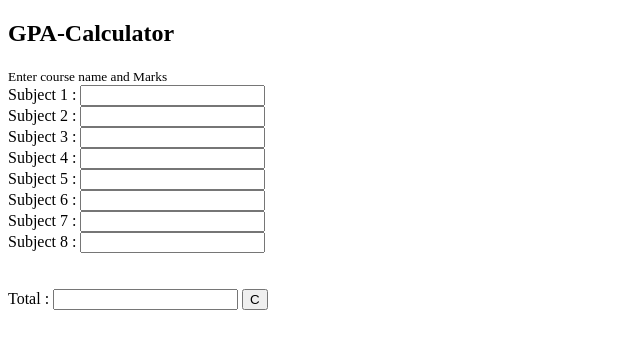
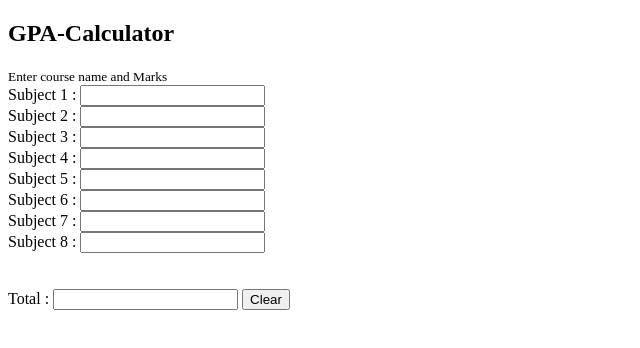
Before and after one commit to thesushilsharma/GPA-Calculator, a plain HTML site: page index.html in a window 1280 px wide. Shown: the full height of the page, 0-640 px from the left. Drawn offline with Linux system fonts and the light colour scheme.

Commit message:
input value

```diff
--- a/index.html
+++ b/index.html
@@ -30,7 +30,7 @@
                 Subject 8 : <input onblur="findTotal()" type="text" name="course" id="course8"><br>
                 <br><br>
                 Total : <input type="text" name="total" id="total">
-                <input type='button' value = 'C' onclick="clearScreen()" class="clear">
+                <input type='button' value = 'Clear' onclick="clearScreen()" class="clear">
             </article>
         </section>
     </main>
```
